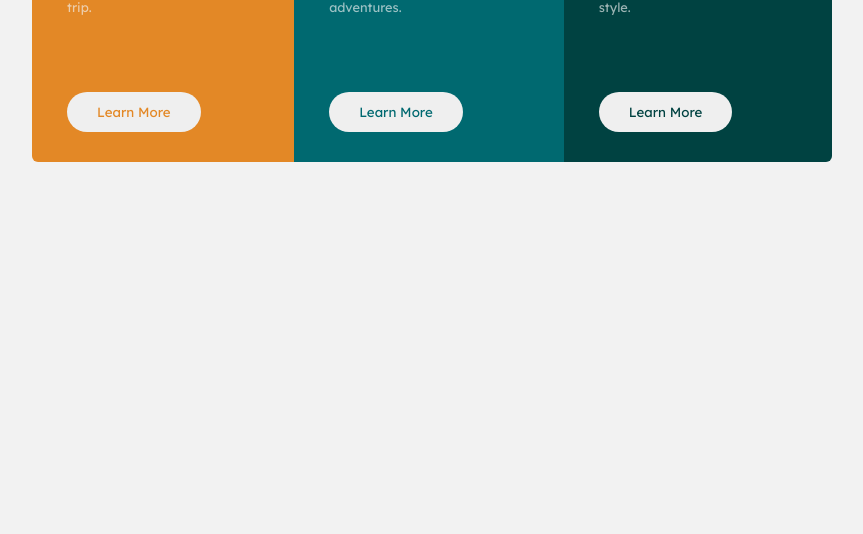
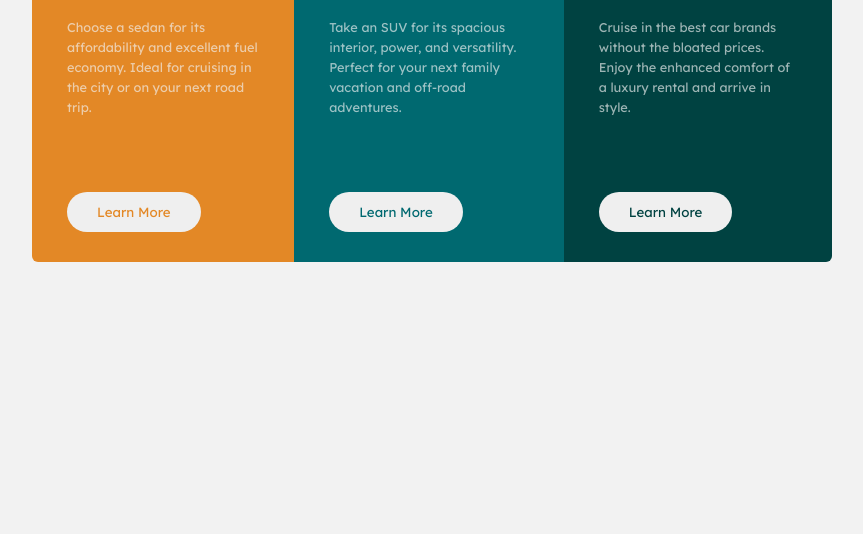
Before and after one commit to Israeloyedele/3-column-card-component, a plain HTML site: page index.html in a window 1280 px wide. Shown: the part 266-800 px from the top of the page, without its empty margins (208-1071 px from the left). Drawn offline with Linux system fonts and the light colour scheme.

Commit message:
first commit

```diff
--- a/style.css
+++ b/style.css
@@ -1,5 +1,8 @@
 body {
      background-color: #f2f2f2;
+     height: 80vh;
+     display: grid;
+     place-items: center;
 }
 #container {
     display: flex;
```
